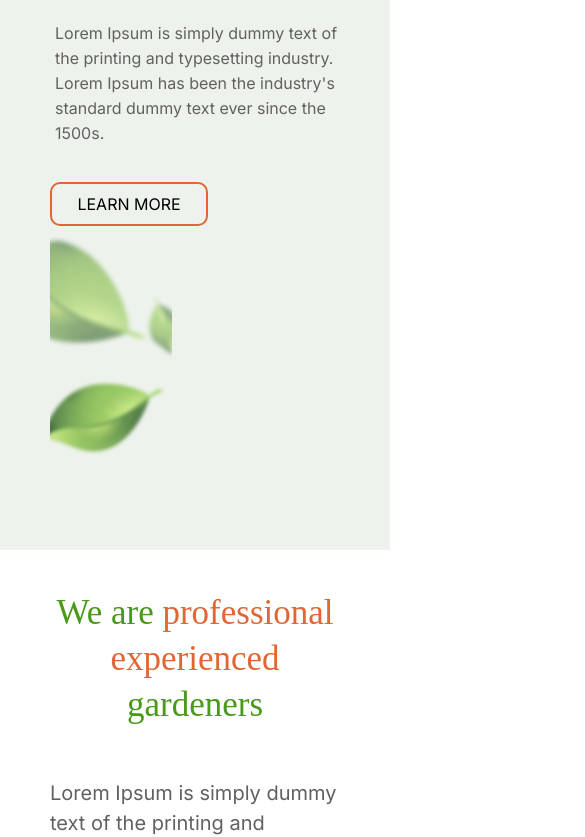
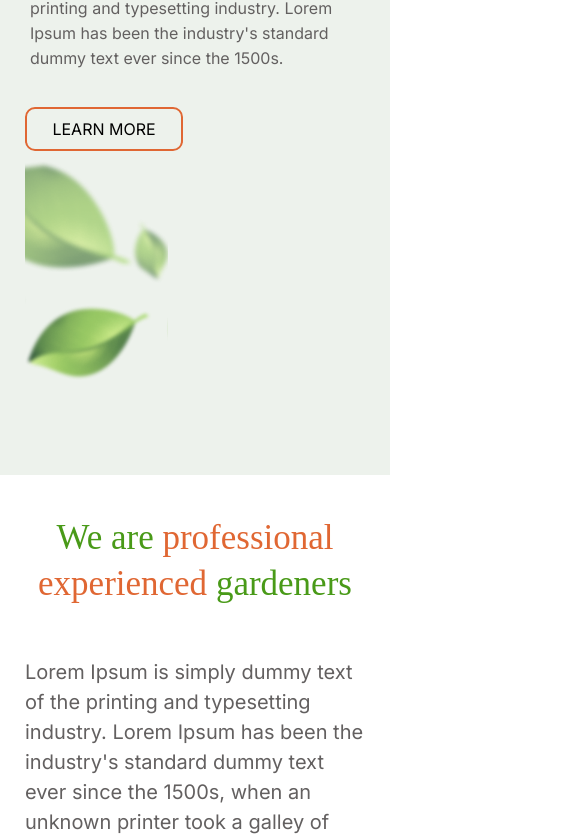
Before and after one commit to Irina0313/RSS-JS-preschool-cource-repo, a website: page plants/index.html in a window 390 px wide. Shown: the part 366-1203 px from the top of the page, 585 px wide, since content can reach past the window. Drawn offline with Linux system fonts and the light colour scheme; a web font is replaced by a local one.

Commit message:
fix: fix layouts bugs

```diff
--- a/plants/sass/abstract/_constants.scss
+++ b/plants/sass/abstract/_constants.scss
@@ -16,5 +16,6 @@ $color-accordion-btn-background: #aea1a1;
 $content-width: 1222px;
 $main-content-width: 1220px;
 $tablet-width: 768px;
+$tablet-small-width: 650px;
 $mobile-width: 380px;
 $mobile-small-width: 320px;
--- a/plants/sass/abstract/_mixins.scss
+++ b/plants/sass/abstract/_mixins.scss
@@ -27,6 +27,12 @@
    }
 }
 
+@mixin media-small-tablet {
+   @media (max-width: $tablet-small-width) {
+      @content;
+   }
+}
+
 @mixin media-mobile {
    @media (max-width: $mobile-width) {
       @content;
--- a/plants/sass/base/_buttons.scss
+++ b/plants/sass/base/_buttons.scss
@@ -60,9 +60,11 @@
    @include media-tablet {
       padding: 42px 0 40px;
    }
+   @include media-small-tablet {
+      flex-wrap: wrap;
+   }
    @include media-mobile {
       padding: 38px 0 13px;
-      flex-wrap: wrap;
       > * {
          width: 121px;
          height: 35px;
@@ -152,7 +154,7 @@
    @include media-tablet {
       margin: 100px 0 0 0;
    }
-   @include media-mobile {
+   @include media-small-tablet {
       width: 300px;
       margin: 80px 0 0 0;
       padding: 5px 20px;
--- a/plants/sass/components/_contacts.scss
+++ b/plants/sass/components/_contacts.scss
@@ -4,7 +4,7 @@
    @include media-tablet {
       padding: 40px 0 0 0;
    }
-   @include media-mobile {
+   @include media-small-tablet {
       padding: 25px 0 0 0;
    }
 }
--- a/plants/sass/components/_prices.scss
+++ b/plants/sass/components/_prices.scss
@@ -7,7 +7,7 @@
 .prices__type {
    display: flex;
    flex-direction: column;
-   align-items: center;
+   //align-items: center;
 }
 
 .prices__title {
--- a/plants/sass/layout/_wrapper.scss
+++ b/plants/sass/layout/_wrapper.scss
@@ -7,7 +7,7 @@
    @include media-tablet {
       padding: 0 50px;
    }
-   @include media-mobile {
+   @include media-small-tablet {
       padding: 0 25px 0 25px;
    }
    @include media-small-mobile {
```
Also changed, not shown: plants/sass/style.css, 1 other file.
